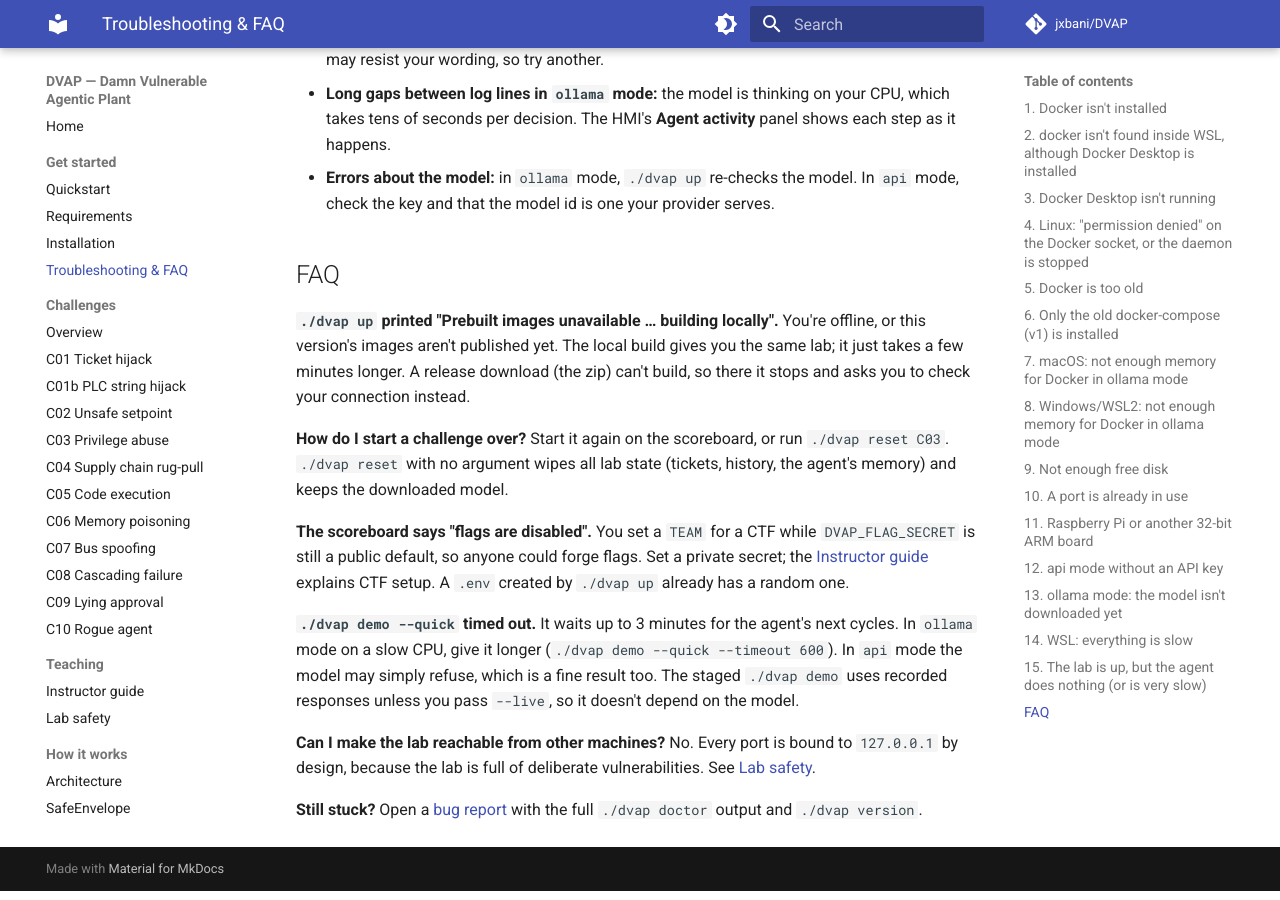
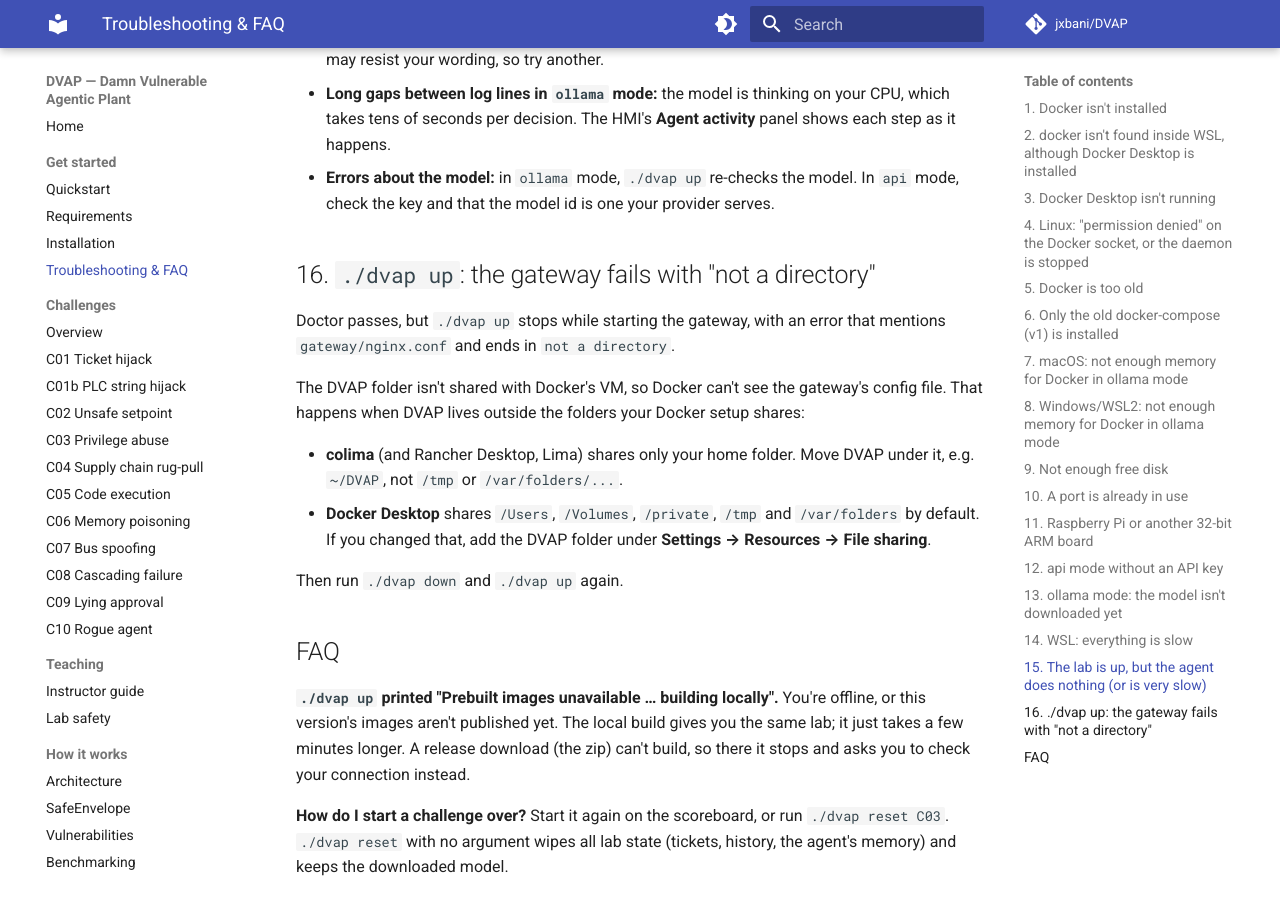
Before and after one commit to jxbani/DVAP, an MkDocs documentation site: the page built from docs/troubleshooting.md, in a window 1280 px wide and 900 px high, scrolled down 4138 px. Built offline with MkDocs 1.6.1 and Material for MkDocs 9.7.7, drawn with Linux system fonts in a browser that asks for light colours; comment, search, counter and statistics services are not loaded; some of the changed text lies outside the part shown.

Commit message:
Fresh install on colima: unzip under home; troubleshoot "not a directory"
colima shares only $HOME with its VM, so the macOS job's mktemp dir under
/var/folders made the gateway's nginx.conf bind mount fail. The job now
unzips into runner.temp (under /Users/runner). The troubleshooting page
gets an entry for the same error users would hit.

Co-Authored-By: Claude Opus 5.5 <noreply@anthropic.com>

```diff
--- a/docs/troubleshooting.md
+++ b/docs/troubleshooting.md
@@ -11,8 +11,8 @@ ports, the LLM mode and (on WSL) where the repository lives. It prints PASS, WAR
 check, with the exact fix under anything that isn't PASS, and exits non-zero on any FAIL. `./dvap up`
 runs the same checks first and stops on a failure.
 
-Below are the 15 problems people hit most, each with the doctor output that identifies it. Only the
-relevant rows are shown; the real output lists every check.
+Below are the 16 problems people hit most, most of them with the doctor output that identifies it.
+Only the relevant rows are shown; the real output lists every check.
 
 ## 1. Docker isn't installed
 
@@ -192,6 +192,21 @@ Look at what the agent is doing:
 - **Errors about the model:** in `ollama` mode, `./dvap up` re-checks the model. In `api` mode,
   check the key and that the model id is one your provider serves.
 
+## 16. `./dvap up`: the gateway fails with "not a directory"
+
+Doctor passes, but `./dvap up` stops while starting the gateway, with an error that mentions
+`gateway/nginx.conf` and ends in `not a directory`.
+
+The DVAP folder isn't shared with Docker's VM, so Docker can't see the gateway's config file.
+That happens when DVAP lives outside the folders your Docker setup shares:
+
+- **colima** (and Rancher Desktop, Lima) shares only your home folder. Move DVAP under it, e.g.
+  `~/DVAP`, not `/tmp` or `/var/folders/...`.
+- **Docker Desktop** shares `/Users`, `/Volumes`, `/private`, `/tmp` and `/var/folders` by
+  default. If you changed that, add the DVAP folder under **Settings → Resources → File sharing**.
+
+Then run `./dvap down` and `./dvap up` again.
+
 ## FAQ
 
 **`./dvap up` printed "Prebuilt images unavailable … building locally".**
```
Also changed, not shown: 1 other file.
